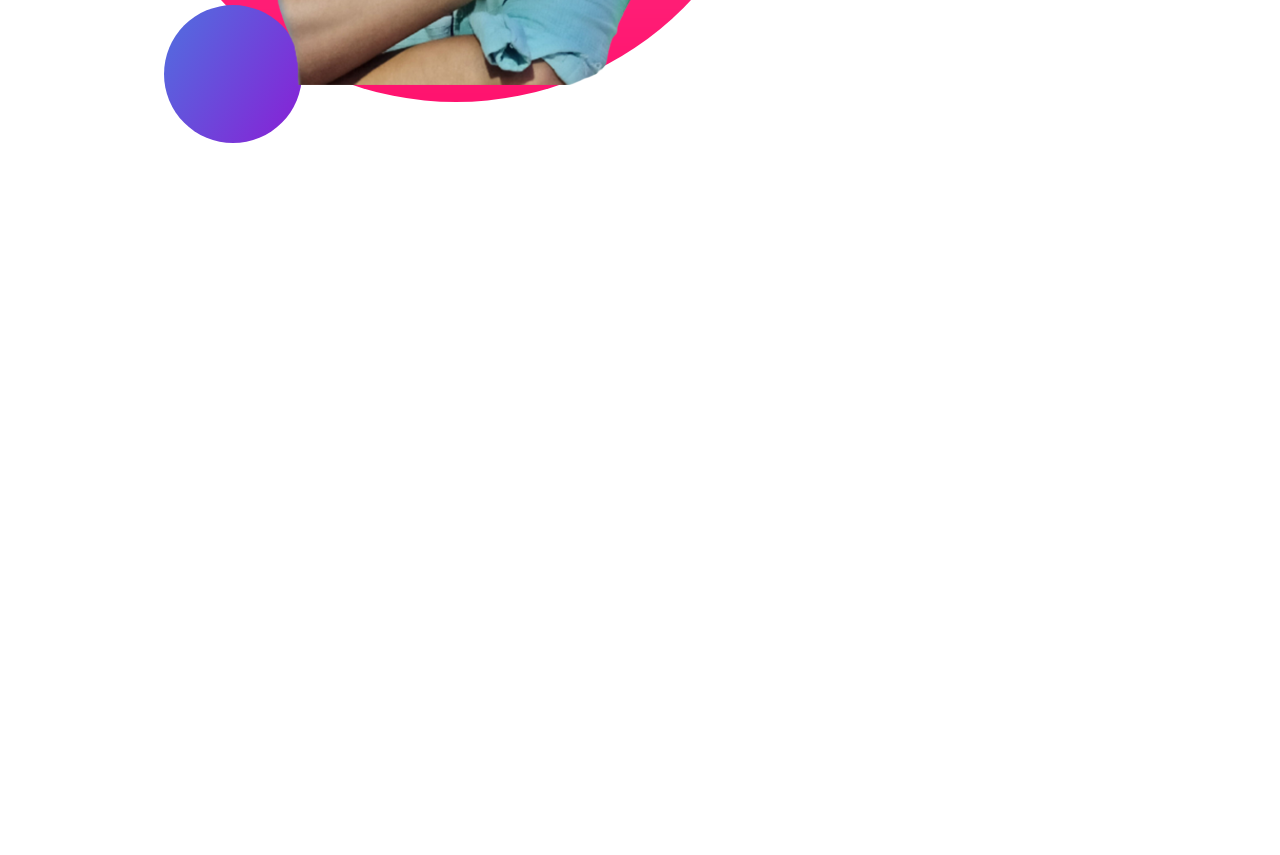
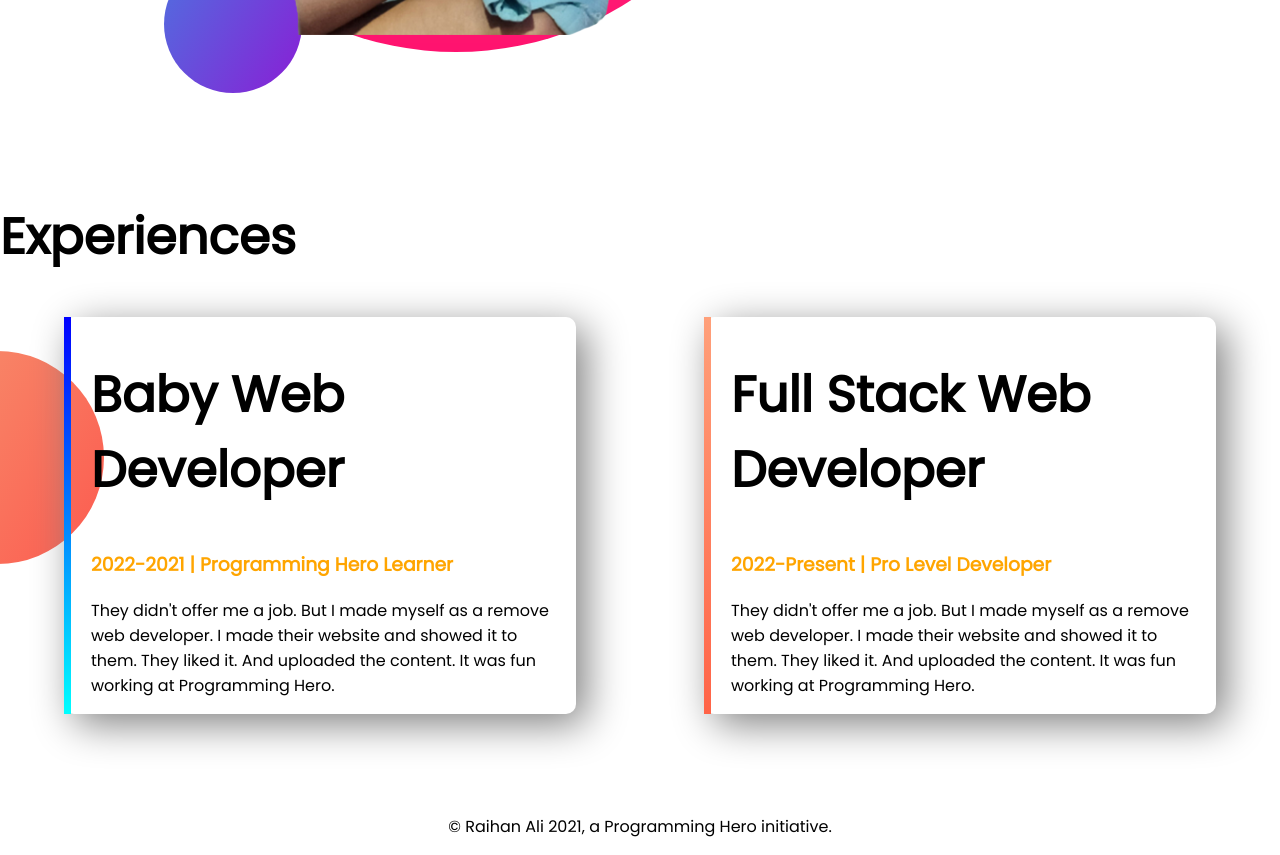
Before and after one commit to iamraihan/developer-portfiolio, a plain HTML site: page index.html in a window 1280 px wide. Shown: the part 1156-2011 px from the top of the page. Before the commit the page ends 1456 px from the top, so only its background shows below. Drawn offline with Linux system fonts and the light colour scheme.

Commit message:
exp and footer secttion added

```diff
--- a/index.html
+++ b/index.html
@@ -13,7 +13,7 @@
 </head>
 
 <body>
-    <section class="banner-top">
+    <section class="banner-top flexible-container">
         <div class="half-div">
             <h1>Welcome To</h1>
             <h1> <span class="name">Raihan Ali</span> World!</h1>
@@ -31,7 +31,7 @@
         </div>
 
     </section>
-    <section class="banner-middle">
+    <section class="banner-middle flexible-container">
         <div class="dream-div">
             <img src="./images/Raihan_Ali-removebg-preview.png" alt="">
         </div>
@@ -43,6 +43,28 @@
             <a class="link-button resume" href="#">Download Resume</a>
         </div>
     </section>
+    <section class="experience-area">
+        <h1>Experiences</h1>
+        <div class="flexible-container">
+            <div id="experience-baby-dev" class="experience-dev">
+                <h1>Baby Web Developer</h1>
+                <h3 class="name">2022-2021 | Programming Hero Learner</h3>
+                <p>They didn't offer me a job. But I made myself as a remove web developer. I made their website and
+                    showed it to them. They liked it. And uploaded the content. It was fun working at Programming Hero.
+                </p>
+            </div>
+            <div id="experience-full-stack-dev" class="experience-dev">
+                <h1>Full Stack Web Developer</h1>
+                <h3 class="name">2022-Present | Pro Level Developer</h3>
+                <p>They didn't offer me a job. But I made myself as a remove web developer. I made their website and
+                    showed it to them. They liked it. And uploaded the content. It was fun working at Programming Hero.
+                </p>
+            </div>
+        </div>
+    </section>
+    <footer>
+        <p>© Raihan Ali 2021, a Programming Hero initiative.</p>
+    </footer>
 </body>
 
 </html>
--- a/style.css
+++ b/style.css
@@ -8,9 +8,9 @@ h1{
 .name{
     color: orange;
 }
-section{
+.flexible-container{
     display: flex;
-    margin-bottom: 150px;
+    margin-bottom: 100px;
 }
 .half-div{
     width: 50%;
@@ -46,4 +46,33 @@ section{
 }
 .dream-div p{
     padding-right: 50px;
+
+
 }
+.experience-area{
+    background-image: url(./images/exp-bg.png);
+    background-repeat: no-repeat;
+    background-position: left;
+}
+.experience-dev{
+    width: 40%;
+    box-shadow: 10px 10px 40px gray;
+    margin-left: 5%;
+    margin-right: 5%;
+    padding-left: 20px;
+    padding-right: 20px;
+    border-radius: 10px;
+}
+#experience-baby-dev{
+    border-left: 7px solid;
+    border-image: linear-gradient( 180deg, blue, cyan);
+    border-image-slice: 1;
+}
+#experience-full-stack-dev{
+    border-left: 7px solid;
+    border-image: linear-gradient(180deg, lightsalmon, tomato);
+    border-image-slice: 1;
+}
+footer p{
+    text-align: center;
+}
```
Also changed, not shown: images/jhankar.png (deleted), images/jhankar2.png (deleted), 4 other files.
